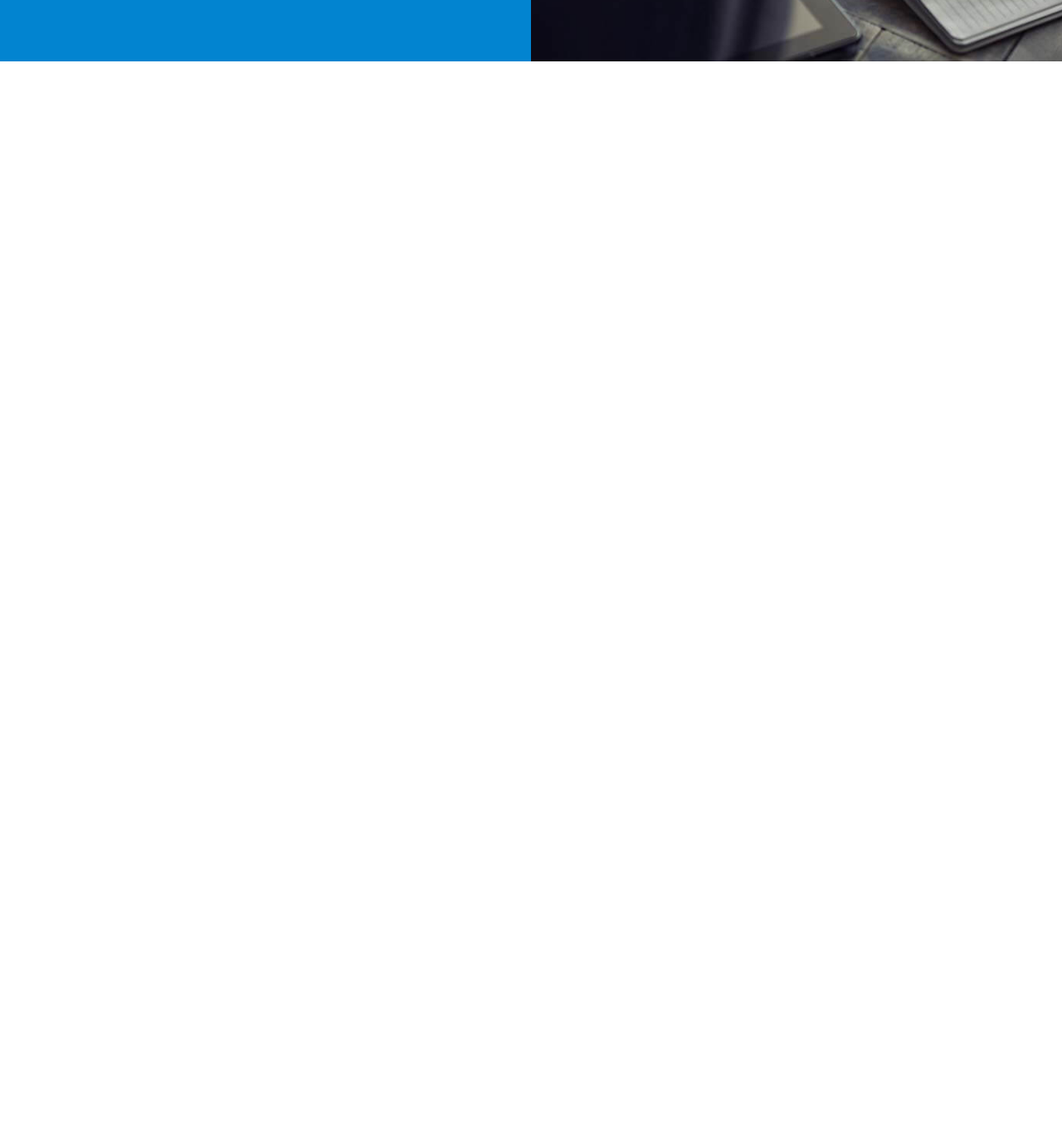
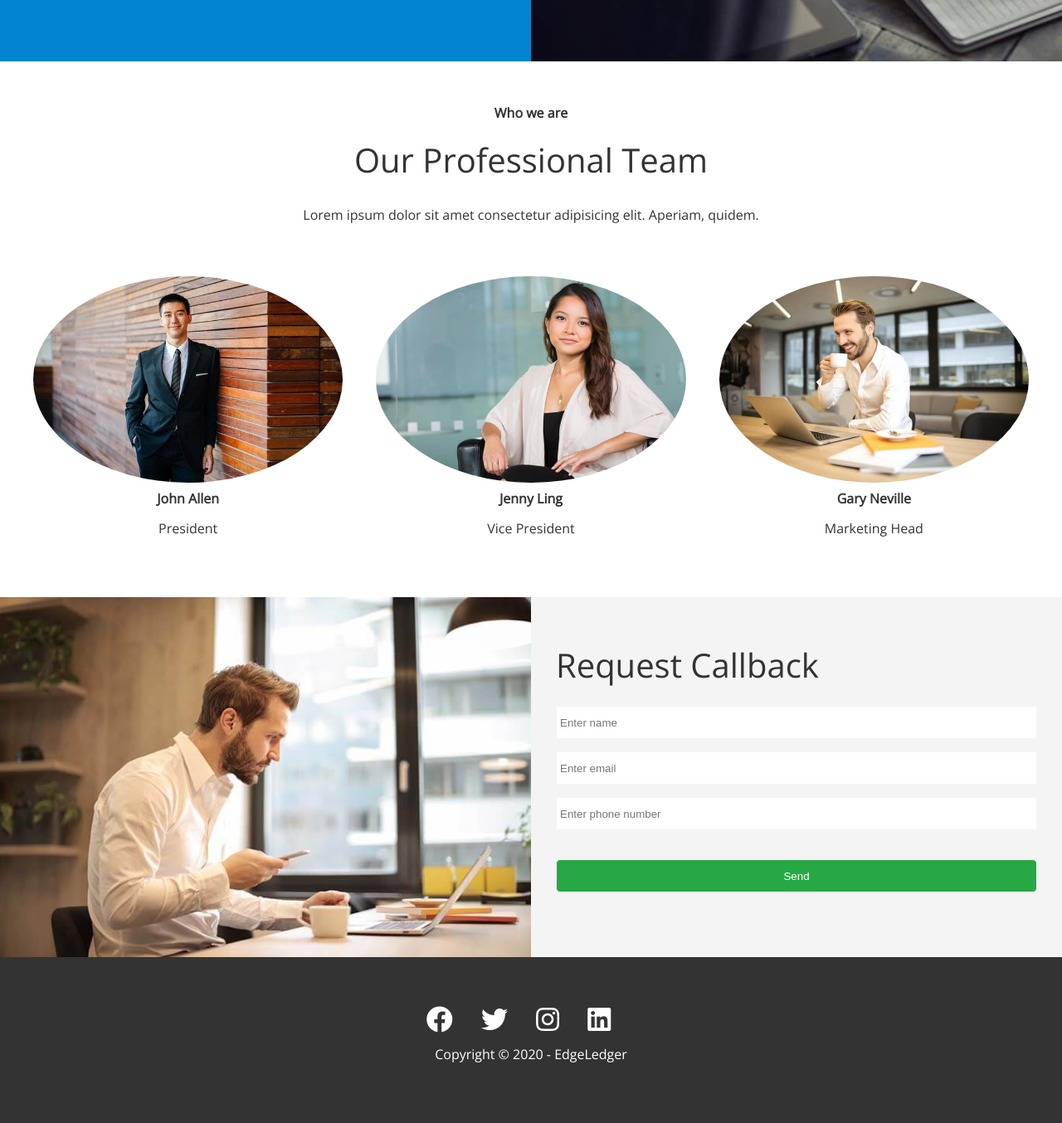
Before and after one commit to Nabin90/Nabin90.github.io, a plain HTML site: page edgeledger/index.html in a window 1280 px wide. Shown: the part 2640-3994 px from the top of the page at 83% size. Before the commit the page ends 2721 px from the top, so only its background shows below. Drawn offline with nearby package versions, Linux system fonts and the light colour scheme.

Commit message:
made little mobile responsive

```diff
--- a/edgeledger/css/style.css
+++ b/edgeledger/css/style.css
@@ -131,3 +131,95 @@ img{
 .cases img:hover{
     opacity: 0.7;
 }
+
+/* Team */
+.team img{
+    border-radius: 50%;
+}
+
+/* Callback form */
+.callback-form{
+    width:100%;
+    padding:20px 0;
+}
+
+.callback-form label{
+    display: block;
+    margin-bottom: 5px;
+}
+
+.callback-form .form-control {
+    margin-bottom: 15px;
+}
+
+.callback-form input{
+    width: 100%;
+    padding: 4px;
+    height: 40px;
+    border: #f5f5f5 1px solid;
+}
+
+.callback-form input:focus{
+    outline-color: #28a745;
+}
+
+.callback-form .btn{
+    padding: 12px 0;
+    margin-top: 20px;
+}
+
+/* Footer */
+.footer{
+    display: flex;
+    flex-direction: column;
+    align-items: center;
+    justify-content: center;
+    text-align: center;
+    height: 200px;
+}
+
+.footer a{
+    color: #fff;
+}
+
+footer a:hover{
+    color: #28a745;
+}
+
+.footer .social>* {
+    margin-right: 30px;
+}
+
+/* Mobile view */
+@media(max-width: 768px){
+    .navbar {
+        flex-direction: column;
+        height: 120px;
+        padding: 20px;
+    }
+
+    .navbar a{
+        padding: 10px 10px;
+        margin: 0 3px;
+    }
+
+    .flex-items {
+        flex-direction: column;
+    }
+
+    .flex-columns .column, .flex-grid .column{
+        flex: 100%;
+        max-width: 100%;
+    }
+
+    .team img{
+        width: 70%;
+    }
+}
+
+@media(min-width:769px) and (max-width: 1024px){
+    .flex-grid .column {
+        flex:50%;
+        max-width: 50%;
+    }
+}
--- a/edgeledger/index.html
+++ b/edgeledger/index.html
@@ -132,6 +132,73 @@
             </div>
         </section>
 
+        <!-- Team -->
+        <section id="team" class="team section-padding">
+            <header class="section-header">
+                <h4>Who we are</h4>
+                <h2>Our Professional Team</h2>
+                <p>Lorem ipsum dolor sit amet consectetur adipisicing elit. Aperiam, quidem.</p>
+            </header>
+            <div class="flex-items">
+                <div>
+                    <img src="images/team/person1.jpg" alt="">
+                    <h4>John Allen</h4>
+                    <p>President</p>
+                </div>
+                <div>
+                    <img src="images/team/person2.jpg" alt="">
+                    <h4>Jenny Ling</h4>
+                    <p>Vice President</p>
+                </div>
+                <div>
+                    <img src="images/team/person3.jpg" alt="">
+                    <h4>Gary Neville</h4>
+                    <p>Marketing Head</p>
+                </div>
+            </div>
+        </section>
+
+        <!-- Contact Form -->
+
+        <section id="contact" class="contact flex-columns">
+            <div class="row">
+                <div class="column">
+                    <div class="column-1">
+                        <img src="images/home/contact.jpg" alt="">
+                    </div>
+                </div>
+                <div class="column">
+                    <div class="column-2 bg-light">
+                        <h2>Request Callback</h2>
+                        <form action="" class="callback-form">
+                            <div class="form-control">
+                                <label for="name"></label>
+                                <input type="text" name="name" id="name" placeholder="Enter name">
+                            </div>
+                            <div class="form-control">
+                                <label for="email"></label>
+                                <input type="email" name="email" id="email" placeholder="Enter email">
+                            </div>
+                            <div class="form-control">
+                                <label for="phone"></label>
+                                <input type="text" name="phone" id="phone" placeholder="Enter phone number">
+                            </div>
+                            <input type="submit" value="Send" id="submit" class="btn">
+                        </form>
+                    </div>
+                </div>
+            </div>
+        </section>
     </main>
+
+    <footer class="footer bg-dark">
+        <div class="social">
+            <a href="#"><i class="fab fa-facebook fa-2x"></i></a>
+            <a href="#"><i class="fab fa-twitter fa-2x"></i></a>
+            <a href="#"><i class="fab fa-instagram fa-2x"></i></a>
+            <a href="#"><i class="fab fa-linkedin fa-2x"></i></a>
+        </div>
+        <p>Copyright &copy; 2020 - EdgeLedger </p>
+    </footer>
 </body>
 </html>
```
